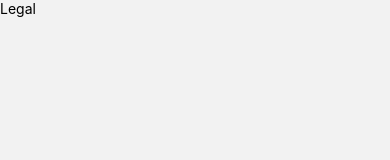
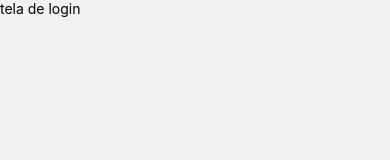
Before and after one commit to franc-drigue/financas, a React Native app: screen /SignIn in a window 390 px wide. Shown: the top 160 px of the page. Built offline with nearby package versions, Linux system fonts and the light colour scheme.

Commit message:
adjustment

```diff
--- a/App.tsx
+++ b/App.tsx
@@ -1,12 +1,6 @@
 import 'react-native-gesture-handler';
-import { NavigationContainer } from '@react-navigation/native';
-import { StatusBar } from 'react-native';
 import RouteIndex from "./src/routes/index"
 
 export default function App() {
-  return (
-    <NavigationContainer>
-        <RouteIndex/>
-    </NavigationContainer>
-  )
+  return <RouteIndex/>
 }
--- a/index.js
+++ b/index.js
@@ -1,4 +1,3 @@
-import 'react-native-gesture-handler';
 import {AppRegistry} from 'react-native';
 import App from './App';
 import {name as appName} from './app.json';
--- a/src/routes/index.tsx
+++ b/src/routes/index.tsx
@@ -1,6 +1,8 @@
 import { View, Text } from 'react-native'
 import React from 'react'
 import AuthRoutes from './auth.routes';
+import { NavigationContainer } from '@react-navigation/native';
+import { StatusBar } from 'react-native';
 
 
 export default function RouteIndex() {
@@ -9,6 +11,9 @@ export default function RouteIndex() {
   const signIn = false
 
   return (
-      signIn ? <View></View> : <AuthRoutes/>
+    <NavigationContainer>
+        <StatusBar/>
+        {signIn ? <View></View> : <AuthRoutes/>}
+    </NavigationContainer>
   )
 }
--- a/src/screens/SignIn/index.tsx
+++ b/src/screens/SignIn/index.tsx
@@ -4,7 +4,7 @@ import React from 'react'
 export default function SignIn() {
   return (
     <View>
-      <Text>Legal</Text>
+      <Text>tela de login</Text>
     </View>
   )
 }
```
